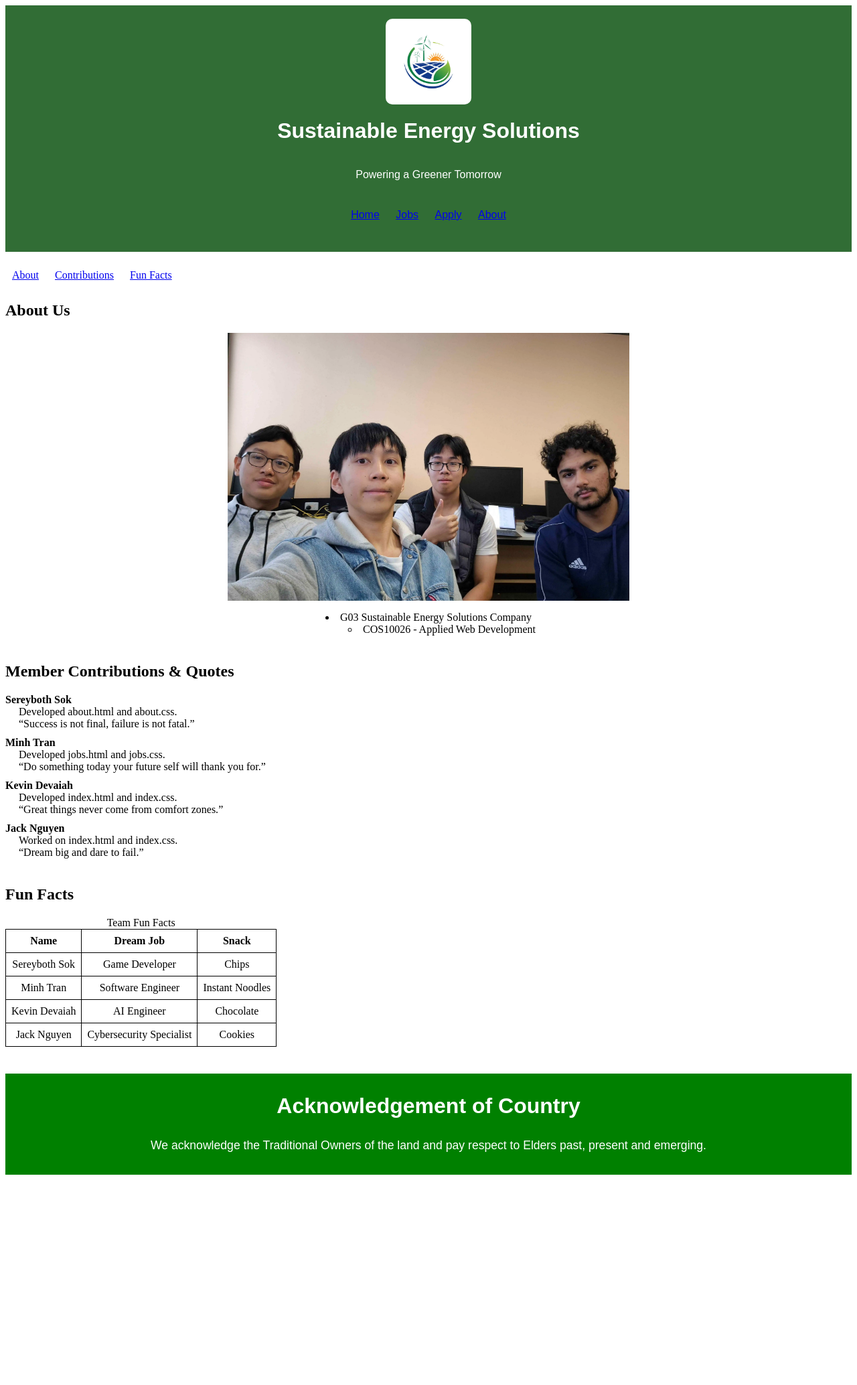
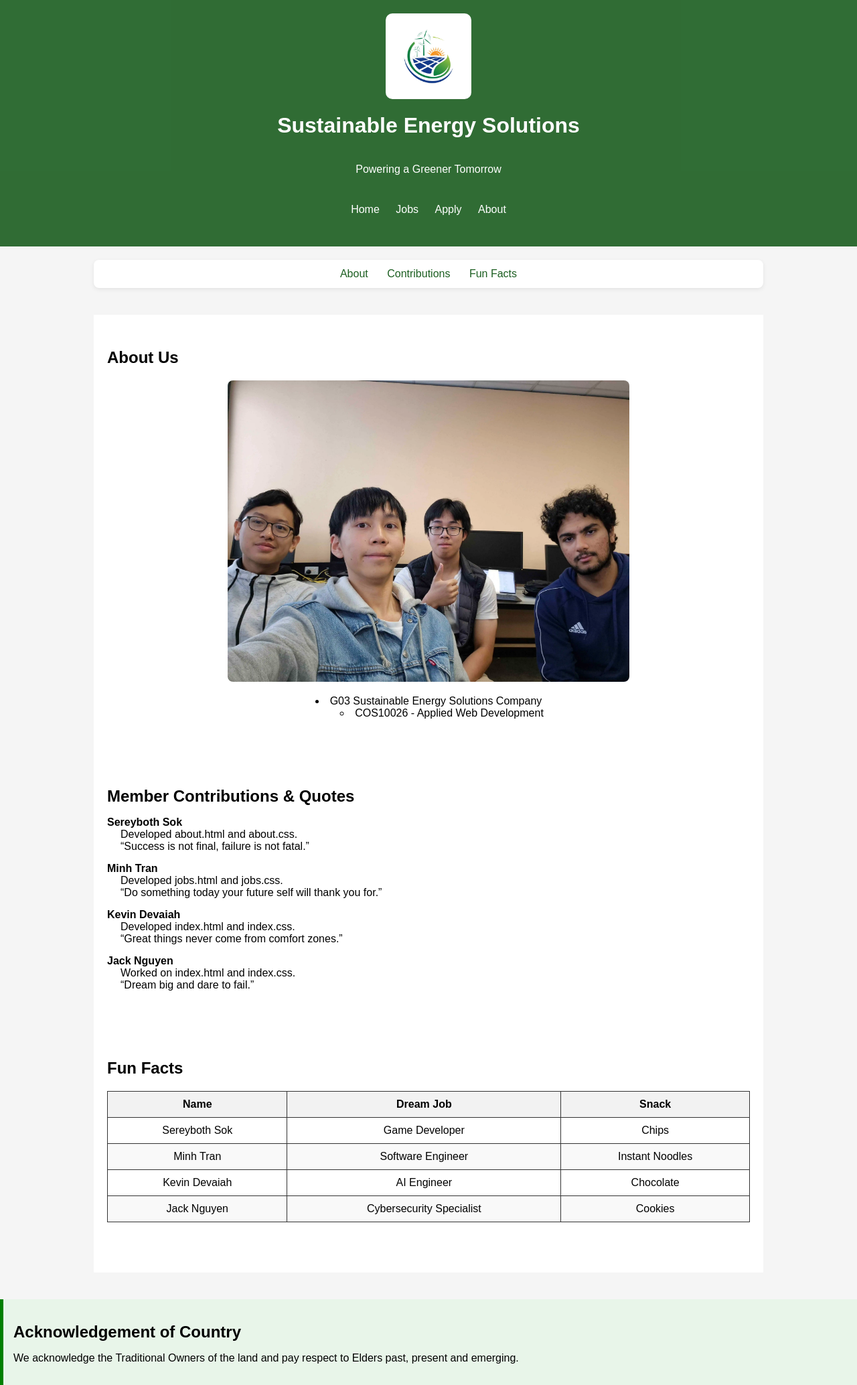
Before and after one commit to MinhSwin/COS10026-Applied_Web_Project_Part_2-Group-Submission-, a PHP site: page /about.html in a window 1280 px wide. Shown: the whole page at 67% size. Before the commit the page ends 1754 px from the top, so only its background shows below. Run offline with PHP 8.4, Linux system fonts and the light colour scheme.

Commit message:
changes to style.css to make nav a consistent across all website and changes to about page style

```diff
--- a/about.css
+++ b/about.css
@@ -1,40 +1,90 @@
-.table {
-    width: 100%;
-    border-collapse: collapse;
-    overflow-x: auto;
-    display: block;
+
+/* ABOUT PAGE ONLY STYLES */
+
+/* Universal box-sizing for consistent layouts */
+*,
+*::before,
+*::after {
+    box-sizing: border-box;
 }
 
-.table th,
-.table td {
-    border: 1px solid black;
-    padding: 8px;
+/* -----------------------------
+   PAGE SECTIONS
+----------------------------- */
+
+section {
+    margin-bottom: 45px;
+    padding: 10px 0;
+}
+
+h2 {
+    margin-bottom: 12px;
+}
+
+/* -----------------------------
+   PAGE NAVIGATION (FIXED + IMPROVED UI)
+----------------------------- */
+
+.page-nav {
+    background-color: white;
+    padding: 12px 15px;
+    margin: 20px auto;
+
+    max-width: 1000px;
+
+    border-radius: 8px;
+
+    box-shadow: 0 2px 6px rgba(0, 0, 0, 0.08);
+
     text-align: center;
 }
 
+.page-nav ul {
+    list-style: none;
+    padding: 0;
+    margin: 0;
+}
+
+.page-nav li {
+    display: inline-block;
+    margin: 0 12px;
+}
+
+.page-nav a {
+    color: #1b5e20;
+    text-decoration: none;
+    font-weight: 500;
+}
+
+.page-nav a:hover {
+    text-decoration: underline;
+}
+
+/* ACCESSIBILITY FOCUS */
+.page-nav a:focus {
+    outline: 2px solid #90ee90;
+    outline-offset: 3px;
+    border-radius: 4px;
+}
+
+/* -----------------------------
+   IMAGE
+----------------------------- */
+
 .web-group {
     display: block;
-    margin: 10px auto;
+    margin: 20px auto;
 
-    width: 600px;
-    height: 400px;
+    width: 100%;
+    max-width: 600px;
+    height: auto;
 
-    object-fit: cover;
+    border-radius: 8px;
 }
 
-section {
-    margin-bottom: 40px;
-}
-
-dt {
-    font-weight: bold;
-    margin-top: 10px;
-}
-
-dd {
-    margin-left: 20px;
-    margin-bottom: 10px;
-}
+/* -----------------------------
+   ABOUT LIST
+----------------------------- */
 
 .about-list {
     text-align: center;
@@ -42,43 +92,99 @@ dd {
     padding-left: 0;
 }
 
-/* ACCESSIBILITY FOCUS STATES */
+/* -----------------------------
+   DEFINITION LIST
+----------------------------- */
 
-nav a:focus {
-    outline: 2px solid #90ee90;
-
-    outline-offset: 3px;
-
-    border-radius: 3px;
-}
-/* FOOTER */
-
-footer {
-    background-color: green;
-    color: white;
-
-    text-align: center;
-
-    padding: 30px 20px;
-
-    margin-top: 40px;
-
-    width: 100%;
-
-    box-sizing: border-box;
+dt {
+    font-weight: bold;
+    margin-top: 15px;
 }
 
-footer h2 {
-    margin-top: 0;
-    font-size: 2em;
+dd {
+    margin-left: 20px;
+    margin-bottom: 12px;
 }
 
+/* -----------------------------
+   TABLE (IMPROVED READABILITY)
+----------------------------- */
+
+.table {
+    width: 100%;
+    border-collapse: collapse;
+    margin-top: 20px;
+}
+
+.table th,
+.table td {
+    border: 1px solid #333;
+    padding: 10px;
+    text-align: center;
+}
+
+.table th {
+    background-color: #f2f2f2;
+}
+
+.table tbody tr:nth-child(even) {
+    background-color: #f9f9f9;
+}
+
+/* -----------------------------
+   GLOBAL PAGE LAYOUT FIX
+----------------------------- */
+
+body {
+    margin: 0;
+    font-family: Arial, Helvetica, sans-serif;
+    background-color: #f5f5f5;
+}
+
+#main-content {
+    max-width: 1000px;
+    margin: 40px auto;
+    padding: 20px;
+
+    background-color: white;
+    color: black;
+}
+
+/* -----------------------------
+   ACKNOWLEDGEMENT (IMPROVED VISUAL EMPHASIS)
+----------------------------- */
+
 .acknowledgement {
-    margin: 0 auto;
+    background-color: #e8f5e9;
+    border-left: 5px solid green;
+    padding: 15px;
+    margin-top: 20px;
+}
 
-    max-width: 1200px;
+/* -----------------------------
+   RESPONSIVE DESIGN
+----------------------------- */
 
-    line-height: 1.6;
+@media only screen and (max-width: 768px) {
 
-    font-size: 1.1em;
+    .web-group {
+        max-width: 100%;
+    }
+
+    .page-nav li {
+        display: block;
+        margin: 8px 0;
+    }
+
+    .table {
+        font-size: 0.9em;
+    }
+
+    dt {
+        font-size: 1em;
+    }
+
+    dd {
+        font-size: 0.95em;
+    }
 }
--- a/about.html
+++ b/about.html
@@ -29,8 +29,6 @@
     </nav>
 </header>
 
-<main id="main-content">
-
 <nav class="page-nav" aria-label="Page sections">
     <ul>
         <li><a href="#about">About</a></li>
@@ -38,6 +36,8 @@
         <li><a href="#facts">Fun Facts</a></li>
     </ul>
 </nav>
+
+<main id="main-content">
 
     <section id="about">
         <h2>About Us</h2>
@@ -86,7 +86,6 @@
         <h2>Fun Facts</h2>
 
         <table class="table">
-            <caption>Team Fun Facts</caption>
 
             <thead>
                 <tr>
@@ -122,14 +121,12 @@
     </section>
 
 </main>
-<footer>
+<footer class="acknowledgement" role="contentinfo">
     <h2>Acknowledgement of Country</h2>
-
-    <p class="acknowledgement">
+    <p>
         We acknowledge the Traditional Owners of the land and pay respect
         to Elders past, present and emerging.
     </p>
 </footer>
-
 </body>
 </html>
--- a/style.css
+++ b/style.css
@@ -24,6 +24,16 @@ nav ul li {
     display: inline-block;
     margin: 10px;
 }
+/* Links are styled plainly so the menu feels clean */
+nav a {
+    color: white;
+    text-decoration: none;
+}
+
+/* The hover underline gives a simple visual cue that the links are interactive. */
+nav a:hover {
+    text-decoration: underline;
+}
 /*sets font and font size*/
 footer {
     font-family: Arial, Helvetica, sans-serif;
```
Lines whose indentation alone changed are shown as unchanged.
